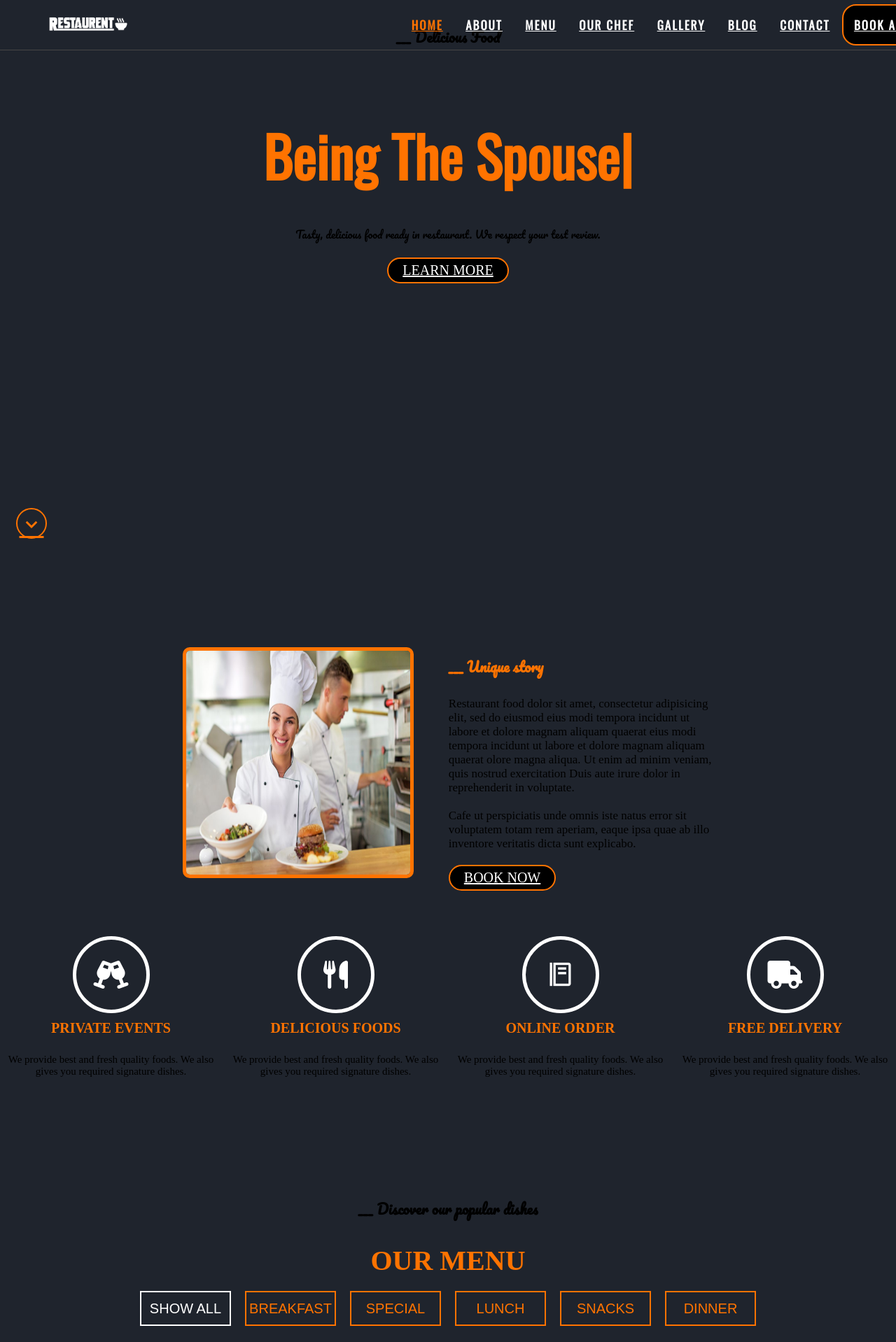
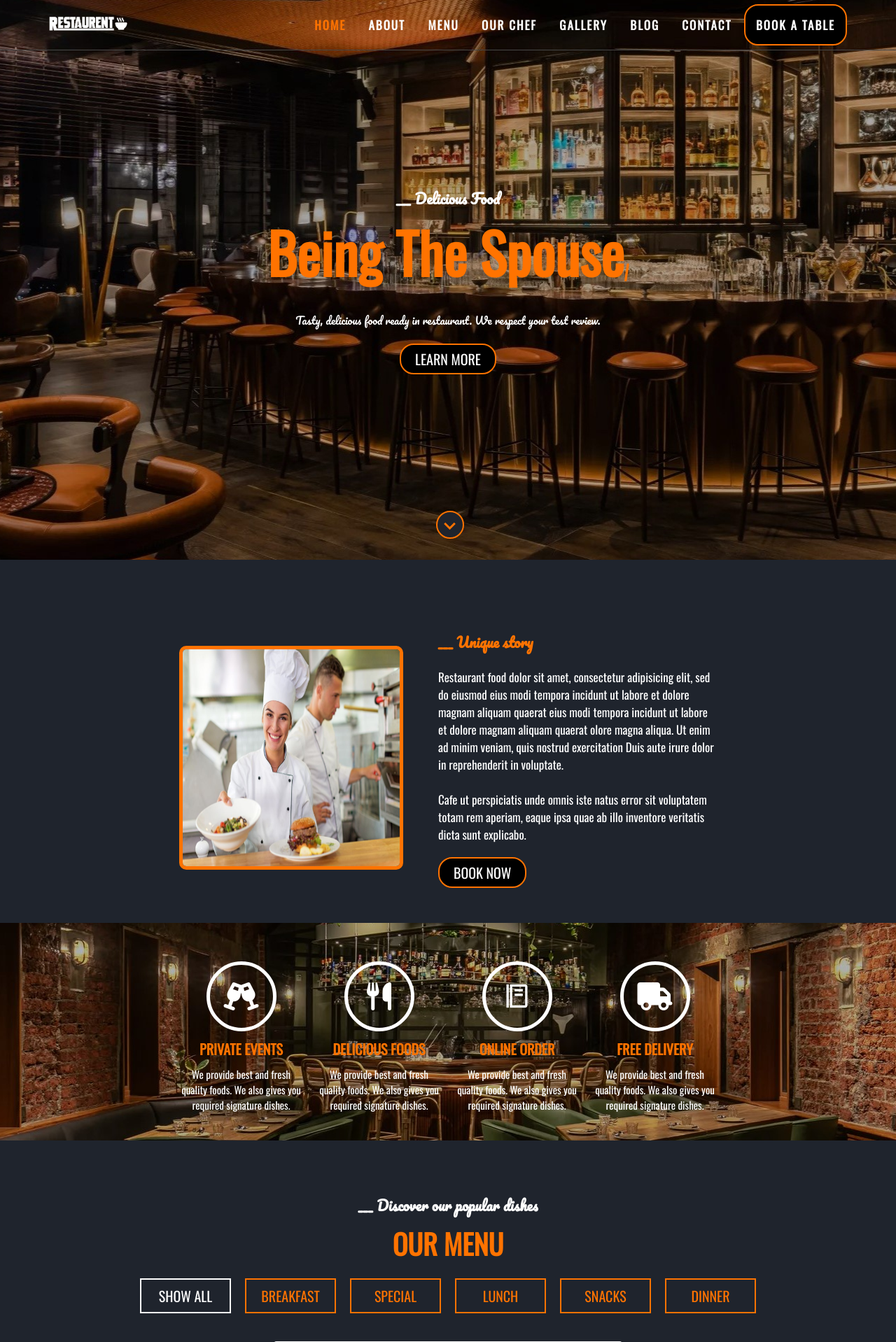
Before and after one commit to brosspich/Restaurent_project_school, a PHP site: page / in a window 1280 px wide. Shown: the top 1918 px of the page at 70% size. Run offline with PHP 8.4, Linux system fonts and the light colour scheme.

Commit message:
1.0.0 commit 05

```diff
--- a/css/style.css
+++ b/css/style.css
@@ -1,8 +1,4 @@
 
-<<<<<<< HEAD
-=======
-
->>>>>>> 59981d134991a3dd80065694facb5b8b7cddb377
 * {
     margin: 0;
     padding: 0;
@@ -34,11 +30,7 @@ html {
 body {
     background: var(--bg-color);
     /* backdrop-filter: blur(3px); */
-<<<<<<< HEAD
     /* background-size: 100%; */
-=======
-    background-size: 100%;
->>>>>>> 59981d134991a3dd80065694facb5b8b7cddb377
     color: var(--text-color);
 }
 
@@ -147,7 +139,6 @@ header.sticky {
 }
 
 
-<<<<<<< HEAD
 span {
     color: var(--main-color);
     font-size: 20px;
@@ -158,20 +149,13 @@ span:hover {
 }
 
 
-=======
->>>>>>> 59981d134991a3dd80065694facb5b8b7cddb377
 
 /* ----------------------------------------- home page ------------------------------- */
 
 .home {
     /* background: url(/img/rwppn); */
-<<<<<<< HEAD
     background: url(../img/rwppn-sora-indoo2r2.jpg);
     /* background-size: 100%; */
-=======
-    background: url(/img/rwppn-sora-indoo2r.jpg);
-    background-size: 100%;
->>>>>>> 59981d134991a3dd80065694facb5b8b7cddb377
     background-position: center;
     background-attachment: fixed;
     backdrop-filter: blur(10px);
@@ -350,13 +334,8 @@ span:hover {
     display: flex;
     align-items: center;
     justify-content: space-between;
-<<<<<<< HEAD
     background: url(../img/20.jpg) fixed center;
     /* background-size: 100%; */
-=======
-    background: url(/img/20.webp) fixed center;
-    background-size: 100%;
->>>>>>> 59981d134991a3dd80065694facb5b8b7cddb377
     /* border-radius: 10px; */
     padding: 4rem 20% 4rem;
     gap: 2rem;
@@ -410,7 +389,6 @@ span:hover {
 
 /* ----------------------------------------- menu page ------------------------------- */
 .menu {
-<<<<<<< HEAD
     /* background: var(--second-bg-color); */
     background: var(--bg-color);
     display: flex;
@@ -521,11 +499,6 @@ button.active {
 
 
 
-=======
-    background: var(--second-bg-color);
-}
-
->>>>>>> 59981d134991a3dd80065694facb5b8b7cddb377
 
 
 
@@ -533,7 +506,6 @@ button.active {
 
 .ourchef {
     background: var(--second-bg-color2);
-<<<<<<< HEAD
     display: flex;
     justify-content: center;
     flex-direction: column;
@@ -650,8 +622,6 @@ button.active {
 .slider .navigation_slider .btn_slider.activee {
     background: var(--main-color);
     box-shadow: 0 0 2px rgb(255, 0, 200);
-=======
->>>>>>> 59981d134991a3dd80065694facb5b8b7cddb377
 }
 
 
@@ -663,7 +633,6 @@ button.active {
     background: var(--bg-color);
 }
 
-<<<<<<< HEAD
 .top_gallery,
 .botton_gallery {
     /* margin-top: 75px; */
@@ -773,8 +742,6 @@ button.active {
 
 }
 
-=======
->>>>>>> 59981d134991a3dd80065694facb5b8b7cddb377
 
 
 
@@ -784,7 +751,6 @@ button.active {
     background: var(--second-bg-color);
 }
 
-<<<<<<< HEAD
 .blog .top_blog {
     display: flex;
     flex-direction: column;
@@ -897,13 +863,10 @@ button.active {
     margin-bottom: 30px;
 }
 
-=======
->>>>>>> 59981d134991a3dd80065694facb5b8b7cddb377
 
 
 /* ----------------------------------------- contect page ------------------------------- */
 
-<<<<<<< HEAD
 .contact {
     background: var(--second-bg-color2);
     display: flex;
@@ -988,52 +951,6 @@ button.active {
 }
 
 .botton_contact a {
-=======
-.contect {
-    background: var(--second-bg-color2);
-}
-
-
-
-
-/* ----------------------------------------- footer page ------------------------------- */
-
-.footer_page {
-    display: flex;
-    align-items: center;
-    justify-content: space-between;
-    padding: 10px 70px 10px;
-    background: var(--bg-color);
-}
-
-.footer_text_img {
-    display: flex;
-    align-items: center;
-    justify-content: center;
-}
-
-.footer_text_img p {
-    font-size: 20px;
-    margin-right: 5px;
-}
-
-.footer_text_img img {
-    width: 7vw;
-}
-
-.footer_socail {
-    display: flex;
-    align-items: center;
-    justify-content: center;
-}
-
-.footer_socail p {
-    font-size: 20px;
-    color: var(--text-color);
-}
-
-.footer_socail a {
->>>>>>> 59981d134991a3dd80065694facb5b8b7cddb377
     display: flex;
     align-items: center;
     justify-content: center;
@@ -1049,11 +966,7 @@ button.active {
     background-size: 100%;
 }
 
-<<<<<<< HEAD
 .botton_contact a:hover {
-=======
-.footer_socail a:hover {
->>>>>>> 59981d134991a3dd80065694facb5b8b7cddb377
     color: var(--main-color);
     border: 2px solid var(--main-color);
 }
@@ -1061,7 +974,6 @@ button.active {
 
 
 
-<<<<<<< HEAD
 /* ----------------------------------------- footer page ------------------------------- */
 
 .footer_page {
@@ -1089,8 +1001,6 @@ button.active {
 }
 
 
-=======
->>>>>>> 59981d134991a3dd80065694facb5b8b7cddb377
 
 /* ----------------------------------------- responsive design ------------------------------- */
 
--- a/index.html
+++ b/index.php
@@ -514,7 +514,7 @@
             <div class="p_b_blog">
             <p>We provide best and fresh quality foods. We also gives you required signature dishes.</p>
             </div>
-            <a href="page/form_book.php" class="button">BOOK SERVICES</a>
+            <a href="php/form_book.php" class="button">BOOK SERVICES</a>
         </div>
 
     </section>
```
